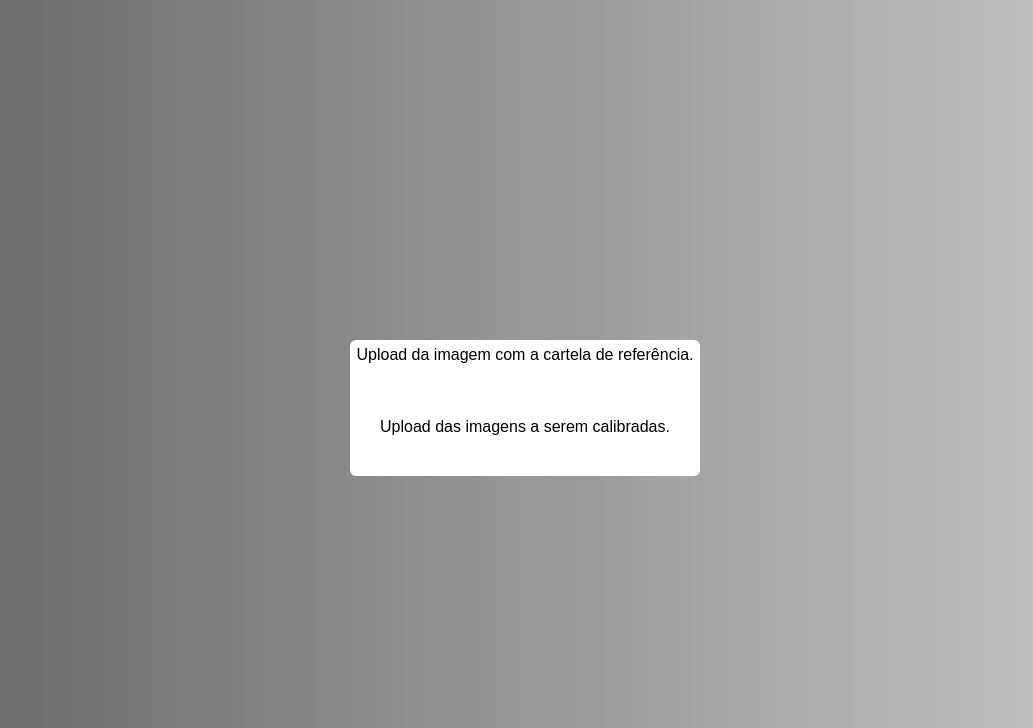
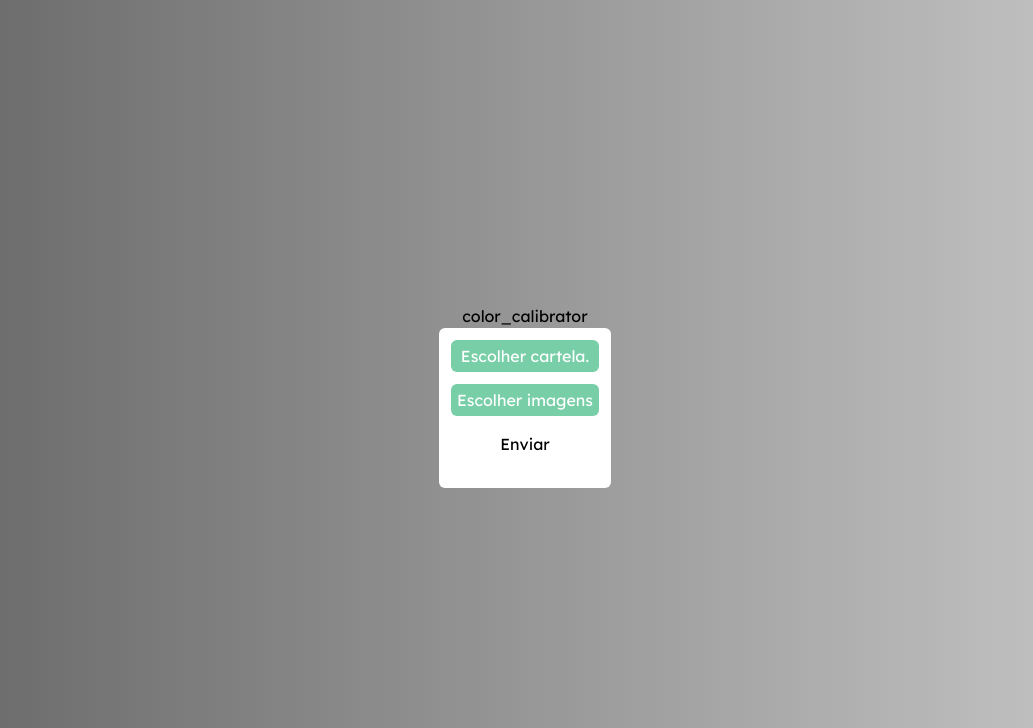
Before and after one commit to LuizRomanhol/color_website, a Flask app: page / in a window 1280 px wide. Shown: the top 728 px of the page, without its empty margins (123-1156 px from the left). Run offline with Flask 2, Linux system fonts and the light colour scheme.

Commit message:
Update index.html

```diff
--- a/templates/index.html
+++ b/templates/index.html
@@ -1,16 +1,21 @@
 <head>
     <link rel="stylesheet" href="static/css/styles.css">
+    <link rel="preconnect" href="https://fonts.googleapis.com">
+    <link rel="preconnect" href="https://fonts.gstatic.com" crossorigin>
+    <link href="https://fonts.googleapis.com/css2?family=Lexend+Deca&family=Open+Sans&display=swap" rel="stylesheet">
 </head>
 <body class="side-by-side">
-	<div class="">
-		<div class="frame">
-			<form method="post" enctype="multipart/form-data">
-				<label for="ref">Upload da imagem com a cartela de referência.</label><br><br>
-				<input type="file" id="ref" name="ref" accept="image/*">
-				<br><br>
-				<label for="imgs">Upload das imagens a serem calibradas.</label><br><br>
-				<input multiple type="file" id="imgs" name="imgs" accept="image/*" >
-				<input type="submit" value="submit">
+    <div></div>
+	<div>
+		<div class="frame thin" name="main_window">
+		    <p class="upper_title">color_calibrator</p>
+			<form method="post" enctype="multipart/form-data" style="display:flex; flex-direction:column;">
+				<label for="ref" class="pseudo_button">Escolher cartela.</label>
+				<input type="file" id="ref" name="ref" accept="image/*" style="display: none;">
+				<label for="imgs" class="pseudo_button">Escolher imagens</label>
+				<input multiple type="file" id="imgs" name="imgs" accept="image/*" style="display: none;">
+				<label for="send_form" class="pseudo_button send_button"> Enviar </label>
+				<input name="send_form" id="send_form" type="submit" value="submit" style="display: none;>
 			</form>
 			<!--
 			<div class = {{hidden}}>
@@ -19,18 +24,20 @@
 			</p>
 			<img src={{refpath}} class = "image">
 			</div>
-			-->
-		</div>
-		<div class="frame {{hidden}}">
-			<p>
-				Detecção dos pontos da paleta.
-			</p>
-			<img src={{points}} class = "image">
 		</div>
 	</div>
-	<div class="frame {{hidden}}">
-		<p>
-			Imagens calibradas
+	<div class="stacked {{hidden}}" ><center>
+    	<div class="frame {{hidden}}" style="width:fit-content; height:fit-content;">
+    		<p class="upper_title">
+    			detecção da paleta
+    		</p>
+    		<img src={{points}} class = "squared_img">
+    		<br>
+    	</div>
+    	<br><br>
+    	<div class="frame {{hidden}}" style="width:fit-content">
+    		<p class="upper_title">
+    			imagens calibradas
     		</p>
     		<div style="display:inline-block; vertical-align: top; max-width:100%">
     			{%for result in results%}
@@ -42,5 +49,8 @@
     			{%endfor%}
     		</div>
         	</a>
+        <br>
         </div>
+    </div>
+    <div></div></center>
 </body>
```
Lines whose indentation alone changed are shown as unchanged.
